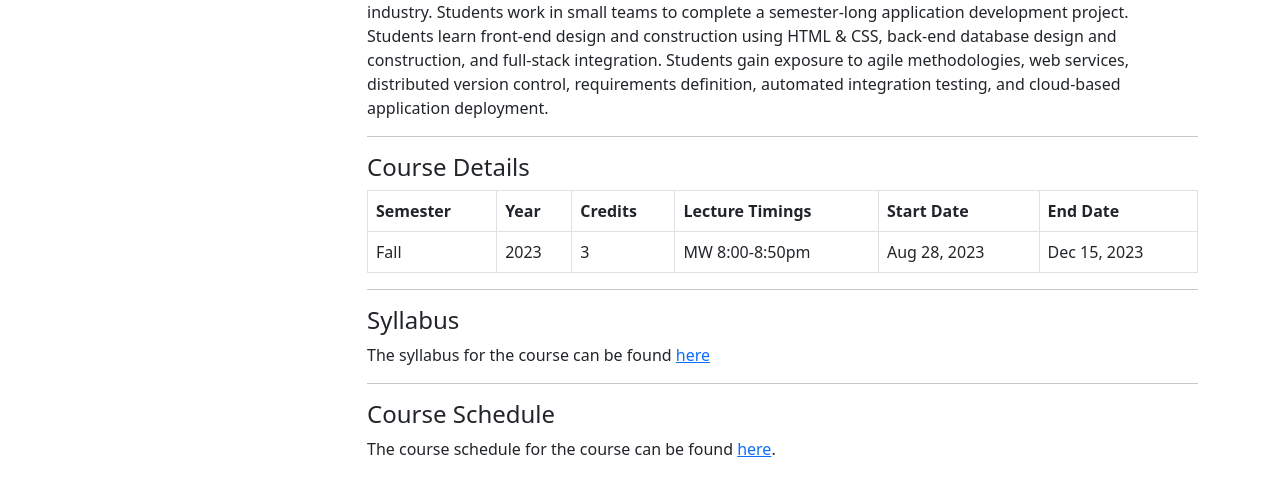
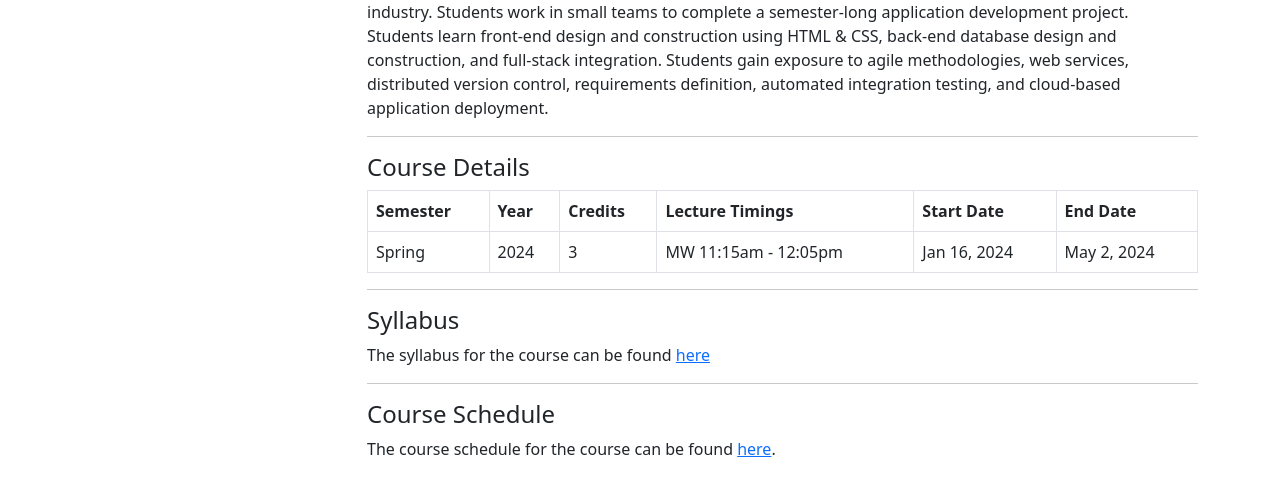
Before and after one commit to CU-CSCI3308-Spring2024/html-css-demo, a plain HTML site: page index_bootstrap.html in a window 1280 px wide. Shown: the part 239-732 px from the top of the page. Drawn offline with nearby package versions, Linux system fonts and the light colour scheme.

Commit message:
Update index_bootstrap.html

```diff
--- a/index_bootstrap.html
+++ b/index_bootstrap.html
@@ -44,12 +44,12 @@
                         </tr>
                         <tbody>
                             <tr>
-                                <td>Fall</td>
-                                <td>2023</td>
+                                <td>Spring</td>
+                                <td>2024</td>
                                 <td>3</td>
-                                <td>MW 8:00-8:50pm</td>
-                                <td>Aug 28, 2023</td>
-                                <td>Dec 15, 2023</td>
+                                <td>MW 11:15am - 12:05pm</td>
+                                <td>Jan 16, 2024</td>
+                                <td>May 2, 2024</td>
                             </tr>
                         </tbody>
                     </thead>
@@ -59,7 +59,7 @@
                 The syllabus for the course can be found <a href="https://cuboulder-csci3308.pages.dev/docs/syllabus/">here</a>
                 <hr>
                 <h4>Course Schedule</h4>
-                The course schedule for the course can be found <a href="https://cuboulder-csci3308.pages.dev/docs/courseSchedule/course_schedule_Fall2023" target="_blank">here</a>.
+                The course schedule for the course can be found <a href="https://cuboulder-csci3308.pages.dev/docs/courseSchedule/course_schedule_Spring2024" target="_blank">here</a>.
             </div>
         </div>
     </div>
```
